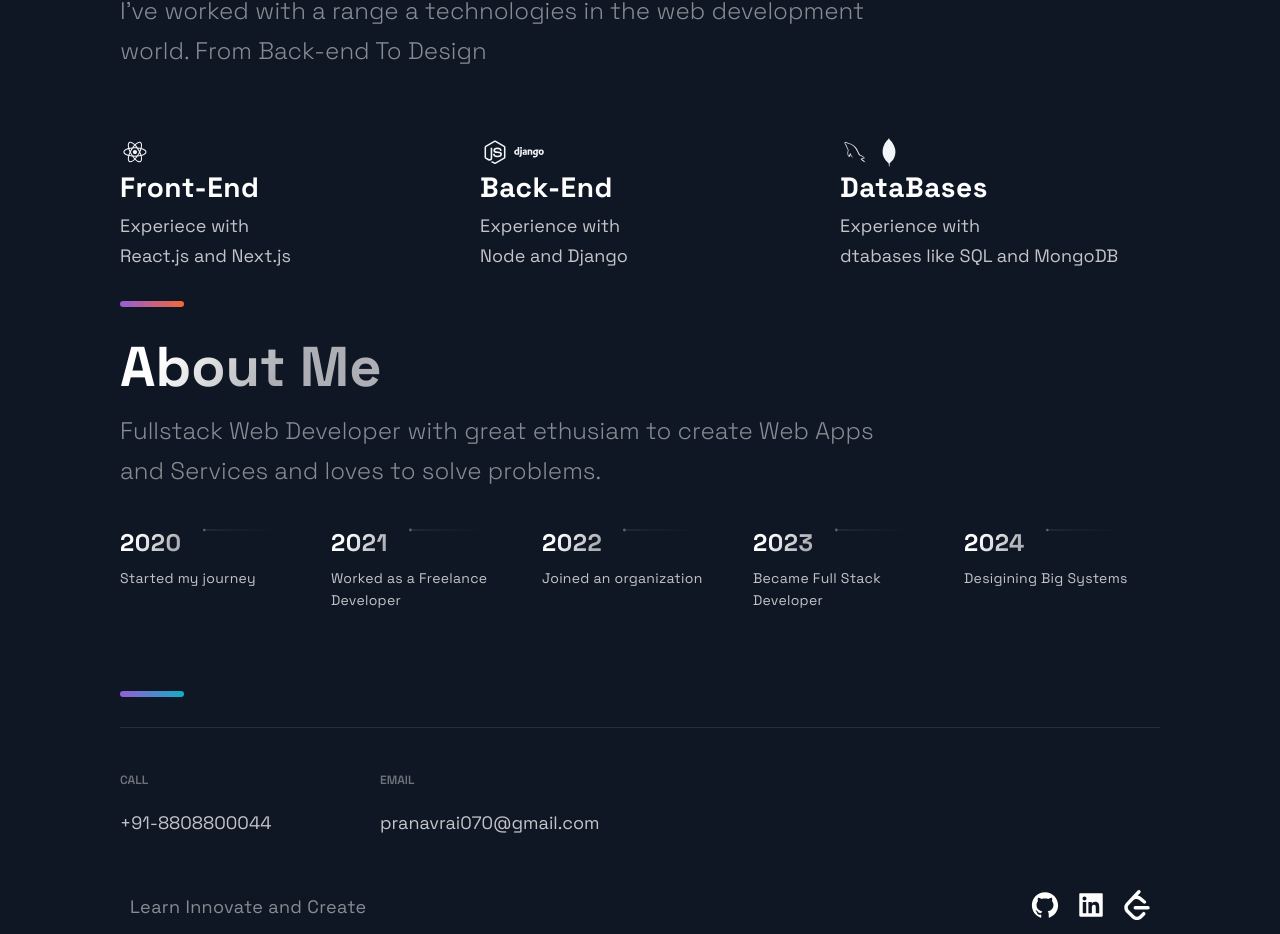
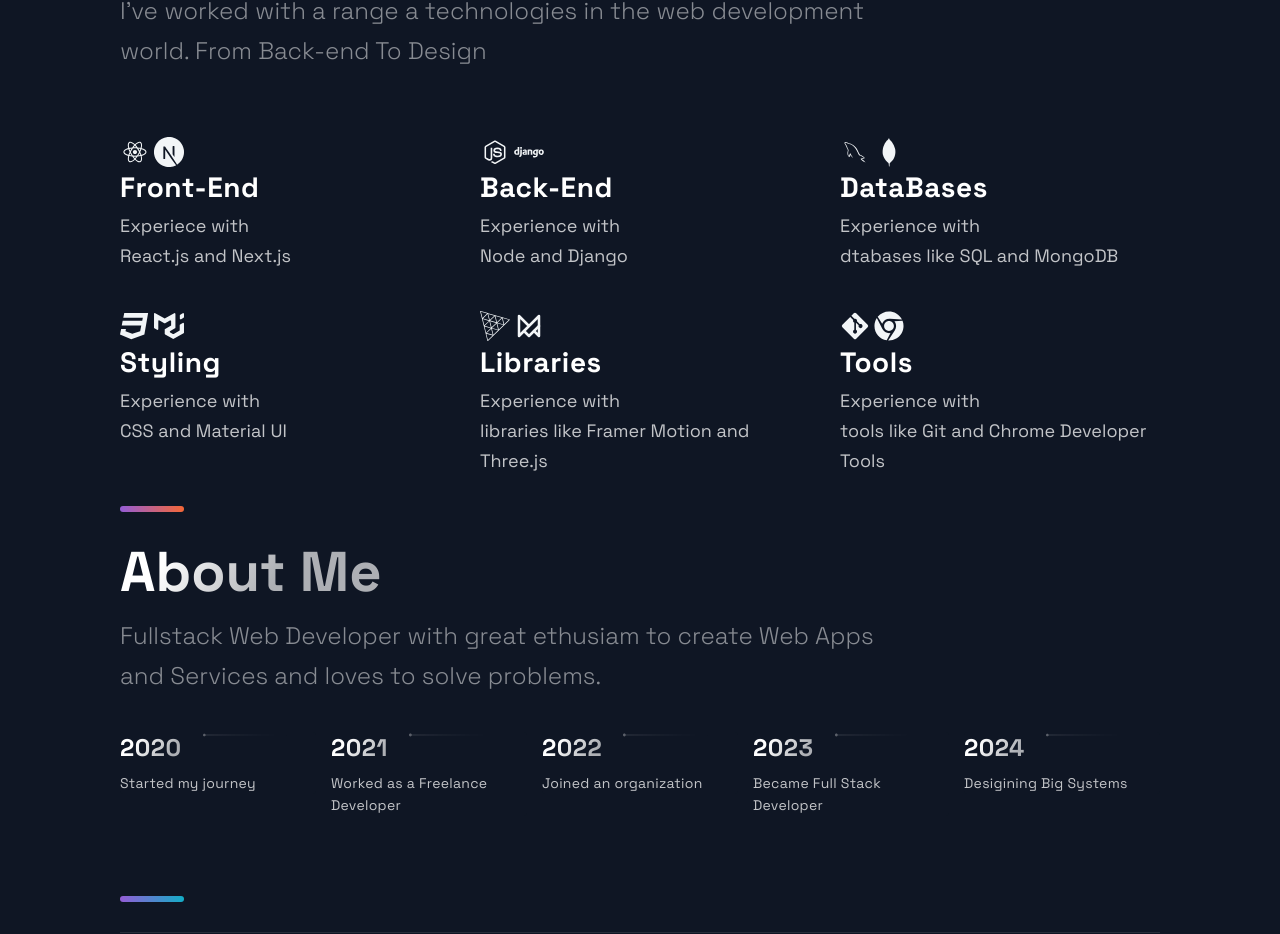
Before and after one commit to pranavrai070/next_portfolio, a Next.js app: page / in a window 1280 px wide. Shown: the part 3011-3945 px from the top of the page. Built offline with nearby package versions, Linux system fonts and the light colour scheme.

Commit message:
extra skills icon added

```diff
--- a/src/components/Technologies/Technologies.js
+++ b/src/components/Technologies/Technologies.js
@@ -1,5 +1,8 @@
 import React from 'react';
 import { DiFirebase, DiReact, DiZend ,DiDjango,DiNodejsSmall,DiMongodb,DiMysql} from 'react-icons/di';
+import { SiNextdotjs,SiThreedotjs,SiMui } from "react-icons/si";
+import { FaCss3,FaGitAlt,FaChrome  } from "react-icons/fa";
+import { TbBrandFramerMotion } from "react-icons/tb";
 import { Section, SectionDivider, SectionText, SectionTitle } from '../../styles/GlobalComponents';
 import { List, ListContainer, ListItem, ListParagraph, ListTitle } from './TechnologiesStyles';
 
@@ -15,6 +18,8 @@ const Technologies = () =>  (
       <ListItem>
         <picture>
           <DiReact size="3rem" />
+          {" "}
+          <SiNextdotjs size="3rem"/>
         </picture>
         <ListContainer>
           <ListTitle>Front-End</ListTitle>
@@ -52,6 +57,48 @@ const Technologies = () =>  (
           </ListParagraph>
         </ListContainer>
       </ListItem>
+      <ListItem>
+        <picture>
+          <FaCss3 size="3rem" />
+          {" "}
+          <SiMui size="3rem" />
+        </picture>
+        <ListContainer>
+          <ListTitle>Styling</ListTitle>
+          <ListParagraph>
+            Experience with <br />
+            CSS and Material UI
+          </ListParagraph>
+        </ListContainer>
+      </ListItem>
+      <ListItem>
+        <picture>
+          <SiThreedotjs size="3rem" />
+          {" "}
+          <TbBrandFramerMotion size="3rem" />
+        </picture>
+        <ListContainer>
+          <ListTitle>Libraries</ListTitle>
+          <ListParagraph>
+            Experience with <br />
+            libraries like Framer Motion and Three.js
+          </ListParagraph>
+        </ListContainer>
+      </ListItem>
+      <ListItem>
+        <picture>
+          <FaGitAlt size="3rem" />
+          {" "}
+          <FaChrome  size="3rem" />
+        </picture>
+        <ListContainer>
+          <ListTitle>Tools</ListTitle>
+          <ListParagraph>
+            Experience with <br />
+            tools like Git and Chrome Developer Tools
+          </ListParagraph>
+        </ListContainer>
+      </ListItem>
     </List>
     <SectionDivider colorAlt />
   </Section>
```
